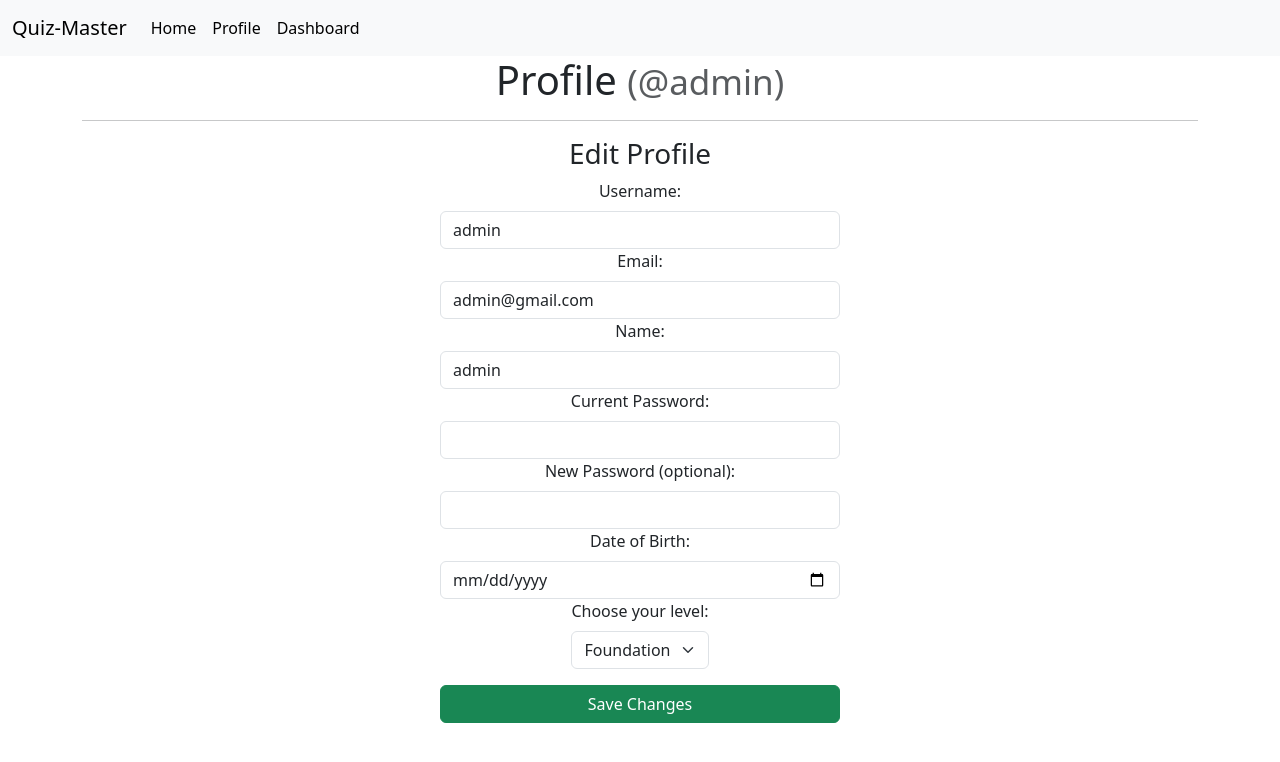
After one commit to 24f100556/Quiz-Master-V1-Mad-1, a Flask app: page /profile/edit in a window 1280 px wide. The commit adds this page. Shown: the top 762 px of the page. Run offline with Flask 3, Linux system fonts and the light colour scheme; a user stored in the database is signed in.

Commit message:
added new profile section where user can editprofile and logout from now logout will ask user are you sure

```diff
--- a/routes.py
+++ b/routes.py
@@ -83,73 +83,49 @@ def profile():
 
 
 
-# @app.route('/profile',methods = ['POST'])
-# @login_required
-# def profile_post():
 
-#         current_user.username = request.form.get('username')
-#         current_user.email = request.form.get('email')
-#         current_user.name = request.form.get('name')
-#         current_user.password = request.form.get('password')
-#         current_user.level = request.form.get('level')
-#         dob_str = request.form.get('dob')
-#         if dob_str:
-#             current_user.dob = datetime.strptime(dob_str, "%Y-%m-%d").date()
+@app.route('/profile/edit', methods=['GET','POST'])
+@login_required
+def edit_profile():
+    if request.method == 'POST' :
 
-#         if User.query.filter_by(username=current_user.username).first() and User.query.filter_by(username=current_user.username).first().id != current_user.id:
-#             flash('Oops! That username is taken. You can try adding numbers or a unique word',category='error')
-#             return redirect(url_for('profile'))
-#         if User.query.filter_by(email=current_user.email).first() and User.query.filter_by(email=current_user.email).first().id != current_user.id:
-#             flash('Oops! An account with this email already exists. Please use a different email.',category='error')
+        current_user.username = request.form.get('username')
+        current_user.email = request.form.get('email')
+        current_user.name = request.form.get('name')
+        current_user.level = request.form.get('level')
 
-#         if not current_user.check_password(request.form.get('cpassword')):  #
-#             flash('Incorrect current password', category='error')
-#             return redirect(url_for('profile'))
+        dob_str = request.form.get('dob')
+        if dob_str:
+            current_user.dob = datetime.strptime(dob_str, "%Y-%m-%d").date()
 
 
+        existing_user = User.query.filter_by(username=current_user.username).first()
+        if existing_user and existing_user.id != current_user.id:
+            flash('Oops! That username is taken.', category='error')
+            return redirect(url_for('edit_profile'))
+
+        existing_email = User.query.filter_by(email=current_user.email).first()
+        if existing_email and existing_email.id != current_user.id:
+            flash('Oops! An account with this email already exists.', category='error')
+            return redirect(url_for('edit_profile'))
 
 
-#         db.session.commit()
-#         flash('Profile updated successfully!', category='success')
-#         return render_template('profile.html', user = current_user)
+        cpassword = request.form.get('cpassword')
+        if not current_user.check_password(cpassword):
+            flash('Incorrect current password', category='error')
+            return redirect(url_for('edit_profile'))
 
 
+        new_password = request.form.get('password')
+        if new_password:
+            current_user.password = new_password
 
+        db.session.commit()
+        flash('Profile updated successfully!', category='success')
+        return redirect(url_for('edit_profile'))
+    return render_template('edit_profile.html',user = current_user)
 
-@app.route('/profile', methods=['POST'])
+@app.route('/dashboard')
 @login_required
-def profile_post():
-    current_user.username = request.form.get('username')
-    current_user.email = request.form.get('email')
-    current_user.name = request.form.get('name')
-    current_user.level = request.form.get('level')
-
-    dob_str = request.form.get('dob')
-    if dob_str:
-        current_user.dob = datetime.strptime(dob_str, "%Y-%m-%d").date()
-
-
-    existing_user = User.query.filter_by(username=current_user.username).first()
-    if existing_user and existing_user.id != current_user.id:
-        flash('Oops! That username is taken.', category='error')
-        return redirect(url_for('profile'))
-
-    existing_email = User.query.filter_by(email=current_user.email).first()
-    if existing_email and existing_email.id != current_user.id:
-        flash('Oops! An account with this email already exists.', category='error')
-        return redirect(url_for('profile'))
-
-
-    cpassword = request.form.get('cpassword')
-    if not current_user.check_password(cpassword):
-        flash('Incorrect current password', category='error')
-        return redirect(url_for('profile'))
-
-
-    new_password = request.form.get('password')
-    if new_password:
-        current_user.password = new_password
-
-    db.session.commit()
-    flash('Profile updated successfully!', category='success')
-    return redirect(url_for('profile'))
+def dashboard():
+    return render_template('dashboard.html',user=current_user)
--- /dev/null
+++ b/static/css/edit_profile.css
@@ -0,0 +1,29 @@
+/* form{
+    display : flex;
+    flex-direction : column;
+    align-items : center;
+
+
+} */
+
+h1,h3{
+
+text-align: center;
+
+}
+form {
+    display: flex;
+    flex-direction: column;
+    align-items: center;
+    width: 50%; /* Adjust width as needed */
+    margin: auto; /* Centers the form */
+}
+
+input, select {
+    width: 100%; /* Makes inputs fill the form */
+    max-width: 400px; /* Prevents inputs from being too wide */
+    padding: 10px;
+    margin-bottom: 10px;
+    border: 1px solid #ccc;
+    border-radius: 5px;
+}
--- /dev/null
+++ b/templates/edit_profile.html
@@ -0,0 +1,46 @@
+{% extends 'layout.html' %}
+
+{% block head %}
+<link rel="stylesheet" href="{{ url_for('static', filename='css/edit_profile.css') }}">
+{% endblock %}
+
+{% block content %}
+    <h1>Profile
+        <small class="text-muted">(@{{ current_user.username }})</small>
+    </h1>
+
+    <hr>
+    <h3>Edit Profile</h3>
+    <form action="{{ url_for('edit_profile') }}" method="POST" enctype="multipart/form-data">
+
+        <label for="username" class="form-label">Username:</label>
+        <input type="text" id="username" name="username" class="form-control" value="{{ current_user.username }}" required>
+
+        <label for="email" class="form-label">Email:</label>
+        <input type="email" id="email" name="email" class="form-control" value="{{ current_user.email }}" required>
+
+        <label for="name" class="form-label">Name:</label>
+        <input type="text" id="name" name="name" class="form-control" value="{{ current_user.name }}" required>
+
+        <label for="cpassword" class="form-label">Current Password:</label>
+        <input type="password" id="cpassword" name="cpassword" class="form-control" required>
+
+        <label for="password" class="form-label">New Password (optional):</label>
+        <input type="password" id="password" name="password" class="form-control">
+
+        <label for="dob" class="form-label">Date of Birth:</label>
+        <input type="date" id="dob" name="dob" class="form-control" value="{{ current_user.dob.strftime('%Y-%m-%d') if current_user.dob else '' }}">
+
+        <div class="mb-3">
+            <label for="level" class="form-label">Choose your level:</label>
+            <select id="level" name="level" class="form-select" required>
+                <option value="" disabled>Select level</option>
+                <option value="Foundation" {% if current_user.level == 'Foundation' %}selected{% endif %}>Foundation</option>
+                <option value="Diploma" {% if current_user.level == 'Diploma' %}selected{% endif %}>Diploma</option>
+                <option value="Degree" {% if current_user.level == 'Degree' %}selected{% endif %}>Degree</option>
+            </select>
+        </div>
+
+        <input type="submit" value="Save Changes" class="btn btn-success">
+    </form>
+{% endblock %}
--- a/templates/layout.html
+++ b/templates/layout.html
@@ -11,13 +11,14 @@
         {% endblock %}
 
     </title>
+
     <link href="https://cdn.jsdelivr.net/npm/bootstrap@5.3.3/dist/css/bootstrap.min.css" rel="stylesheet" integrity="sha384-QWTKZyjpPEjISv5WaRU9OFeRpok6YctnYmDr5pNlyT2bRjXh0JMhjY6hW+ALEwIH" crossorigin="anonymous">
     {% block style %}
     {% endblock %}
     <script defer src="https://cdn.jsdelivr.net/npm/bootstrap@5.3.3/dist/js/bootstrap.bundle.min.js" integrity="sha384-YvpcrYf0tY3lHB60NNkmXc5s9fDVZLESaAA55NDzOxhy9GkcIdslK1eN7N6jIeHz" crossorigin="anonymous"></script>
 </head>
 <body>
-{%include 'nav-auth.html'%}
+{%include 'nav.html'%}
 
 {% with messages = get_flashed_messages(with_categories=True) %}
     {% if messages %}
@@ -45,5 +46,26 @@
 {% block script %}
 {% endblock %}
 
+
+
+<!-- Logout Confirmation Modal -->
+<div class="modal fade" id="logoutModal" tabindex="-1" aria-labelledby="logoutModalLabel" aria-hidden="true">
+    <div class="modal-dialog">
+        <div class="modal-content">
+            <div class="modal-header">
+                <h5 class="modal-title" id="logoutModalLabel">Confirm Logout</h5>
+                <button type="button" class="btn-close" data-bs-dismiss="modal" aria-label="Close"></button>
+            </div>
+            <div class="modal-body">
+                Are you sure you want to log out?
+            </div>
+            <div class="modal-footer">
+                <button type="button" class="btn btn-secondary" data-bs-dismiss="modal">Cancel</button>
+                <a href="{{ url_for('logout') }}" class="btn btn-outline-danger">Logout</a>
+            </div>
+        </div>
+    </div>
+</div>
+
 </body>
 </html>
--- a/templates/nav-auth.html
+++ b/templates/nav.html
@@ -12,12 +12,18 @@
               <li class="nav-item">
                 <a class="nav-link active" aria-current="page" href="{{url_for('index')}}">Home</a>
               </li>
+
+
+
               <li class="nav-item">
-                <a class="nav-link active" aria-current="page" href="{{url_for('logout')}}">Logout</a>
-              </li>
-               <li class="nav-item">
                 <a class="nav-link active" aria-current="page" href="{{url_for('profile')}}">Profile</a>
               </li>
+
+              <li class="nav-item">
+                <a class="nav-link active" aria-current="page" href="{{url_for('dashboard')}}">Dashboard</a>
+              </li>
+
+
 
               {% else %}
               <li class="nav-item">
```
Also changed, not shown: static/css/profile.css (deleted, +0 -13 lines), templates/dashboard.html (added, +7 -0 lines), templates/profile.html (+16 -36 lines).
